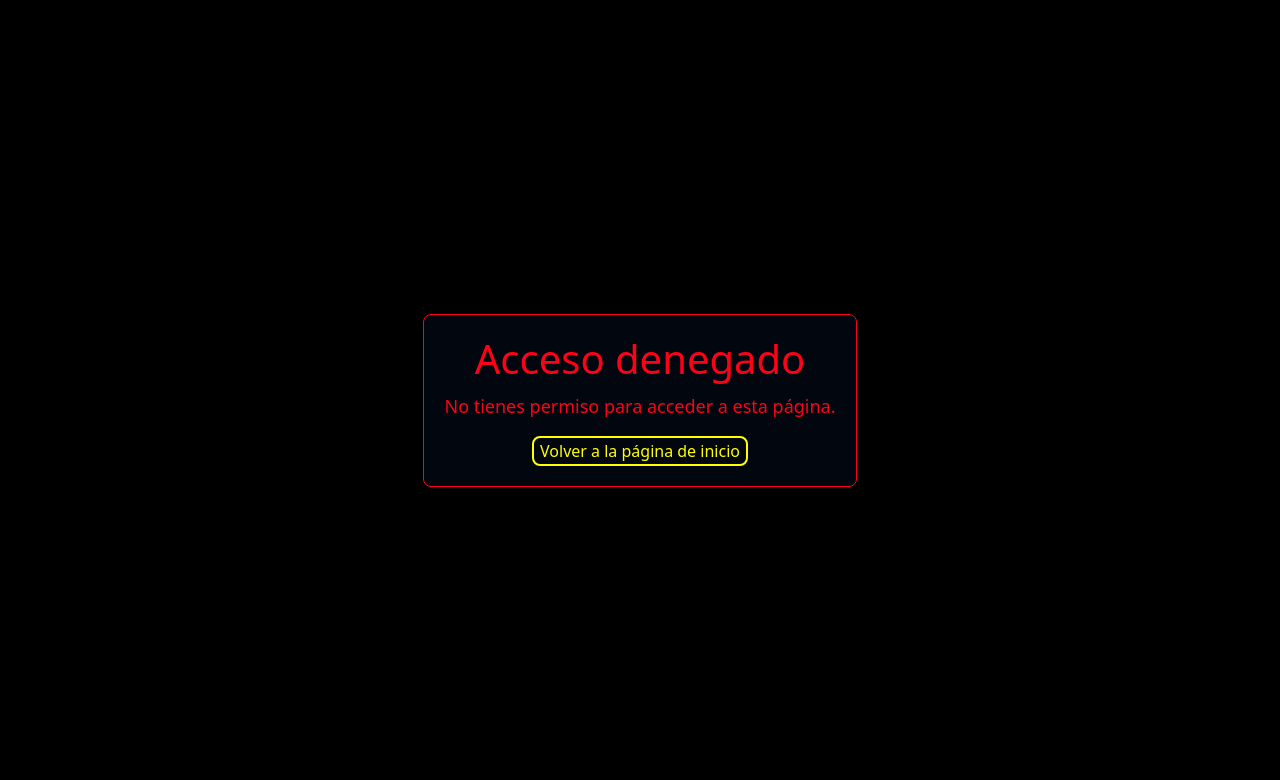
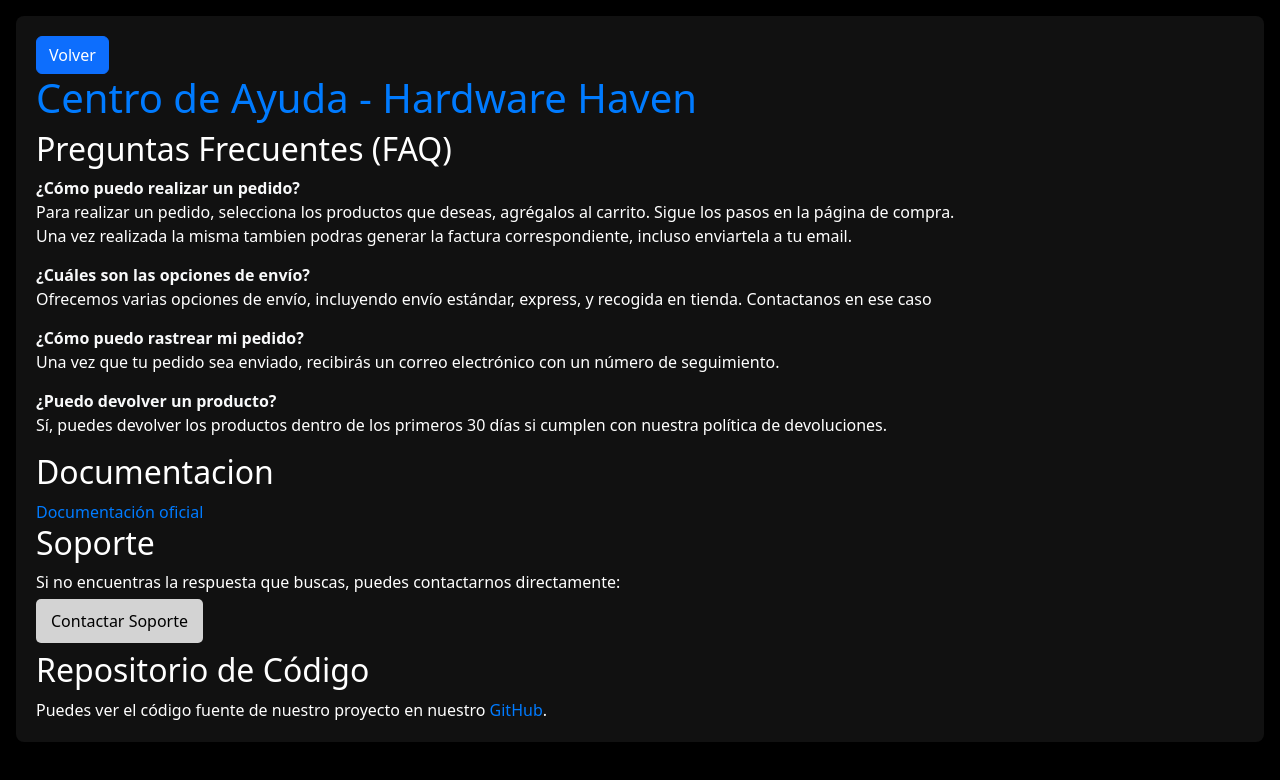
Before and after one commit to Xraidth/HardwareHaven, an Angular app in the folder Frontend/HardwareHaven/: page /ayuda in a window 1280 px wide. Before the commit this address led to /no-access. Shown: the top 780 px of the page. Built offline with nearby package versions, Linux system fonts and the light colour scheme.

Commit message:
change 202410131814

```diff
--- a/Frontend/HardwareHaven/src/app/app.routes.ts
+++ b/Frontend/HardwareHaven/src/app/app.routes.ts
@@ -21,7 +21,7 @@
   { path: 'envio', component: EnvioComponent, canActivate: [authGuard]},
   { path: 'inventario', component: InventarioComponent, canActivate: [authGuard]},
   { path: 'inventario/usuario', component: UsuarioComponent, canActivate: [authGuard]},
-  { path: 'ayuda', component: AyudaComponent, canActivate: [authGuard]},{
+  { path: 'ayuda', component: AyudaComponent},{
     path: 'no-access', component: NoAccessComponentComponent},
   { path: '', redirectTo: '/home', pathMatch: 'full' }
 
--- a/Frontend/HardwareHaven/src/app/pages/ayuda/ayuda.component.css
+++ b/Frontend/HardwareHaven/src/app/pages/ayuda/ayuda.component.css
@@ -0,0 +1,65 @@
+/* ayuda.component.css */
+body {
+  background-color: #000; /* Fondo negro */
+  color: #fff; /* Texto blanco */
+  font-family: Arial, sans-serif; /* Fuente general */
+}
+
+.ayuda-div {
+  background-color: #111; /* Fondo más claro que el negro */
+  border-radius: 8px;
+  padding: 20px;
+  box-shadow: 0 2px 10px rgba(0, 0, 0, 0.5); /* Sombra para darle profundidad */
+  margin-bottom: 20px;
+}
+
+h1{
+  color: #007bff; /* Azul oscuro */
+}
+
+h2{
+  color: white;
+}
+
+
+.custom-button {
+  display: inline-block;
+  background-color: #d3d3d3;
+  color: #000;
+  padding: 10px 15px;
+  border: none;
+  border-radius: 5px;
+  text-decoration: none;
+  font-size: 16px;
+  transition: background-color 0.3s;
+  margin-top: 5px;
+}
+
+.custom-button:hover {
+  background-color: #b0b0b0;
+}
+
+
+a {
+  color: #007bff;
+  text-decoration: none;
+}
+
+a:hover {
+  text-decoration: underline;
+}
+
+ul {
+  list-style-type: none;
+  padding: 0;
+}
+
+li {
+  margin-bottom: 15px;
+}
+
+p {
+  color: white;
+  margin: 0; /* Eliminar margen en párrafos */
+  line-height: 1.5; /* Mejorar el espaciado de línea */
+}
--- a/Frontend/HardwareHaven/src/app/pages/ayuda/ayuda.component.html
+++ b/Frontend/HardwareHaven/src/app/pages/ayuda/ayuda.component.html
@@ -26,7 +26,7 @@
     <h2>Soporte</h2>
     <p>Si no encuentras la respuesta que buscas, puedes contactarnos directamente:</p>
 
-    <a href="mailto:ignacio.rodriguez.sistemas@gmail.com" class="btn btn-secondary">Contactar Soporte</a>
+    <a href="mailto:ignacio.rodriguez.sistemas@gmail.com" class="custom-button">Contactar Soporte</a>
 
     <h2 class="mt-2">Repositorio de Código</h2>
     <p>Puedes ver el código fuente de nuestro proyecto en nuestro <a href="https://github.com/Xraidth/HardwareHaven" target="_blank">GitHub</a>.</p>
--- a/Frontend/HardwareHaven/src/app/pages/home/home.component.ts
+++ b/Frontend/HardwareHaven/src/app/pages/home/home.component.ts
@@ -149,5 +149,4 @@
   this.router.navigate(['ayuda']);
 }
 
-
   }
```
